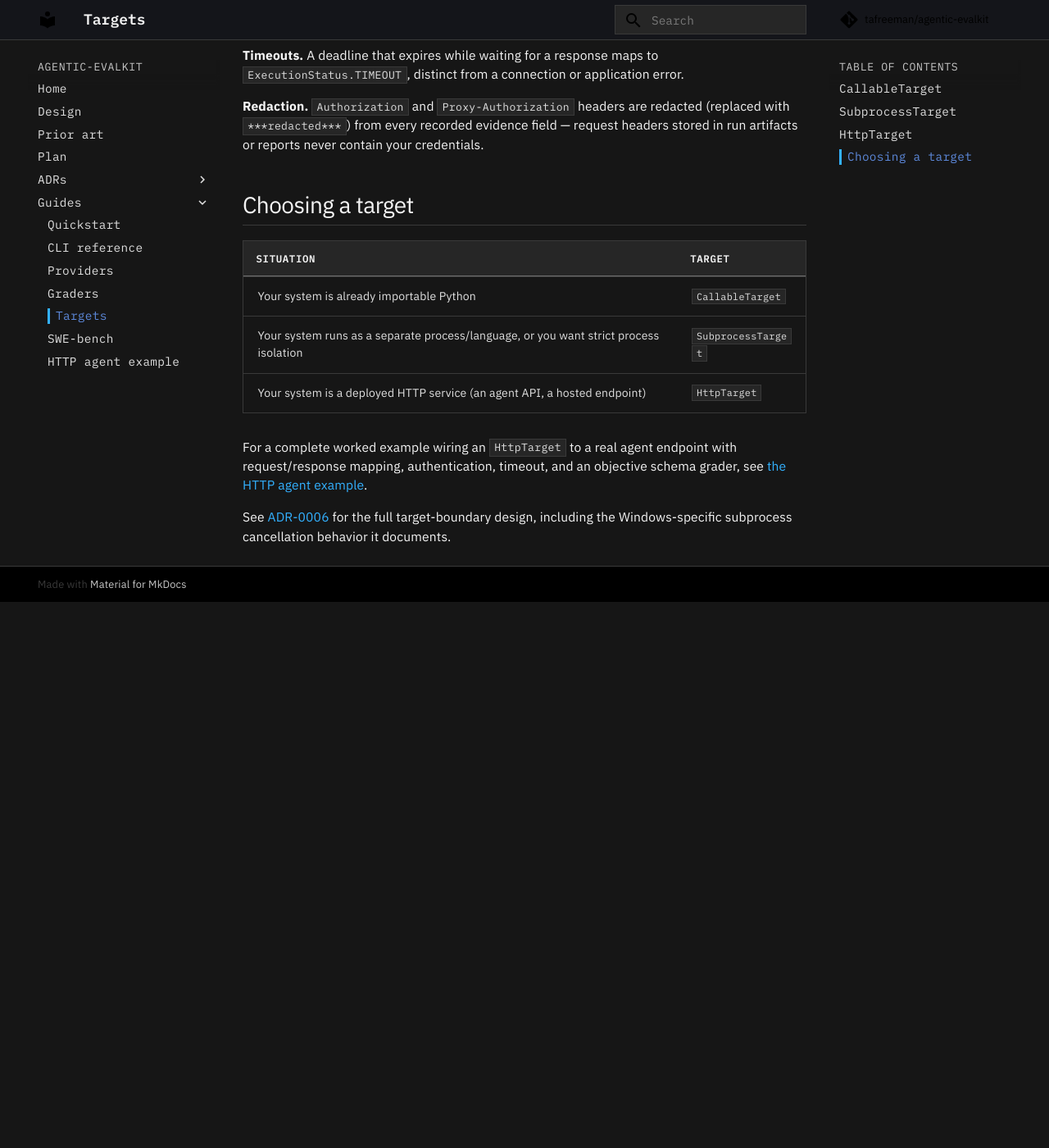
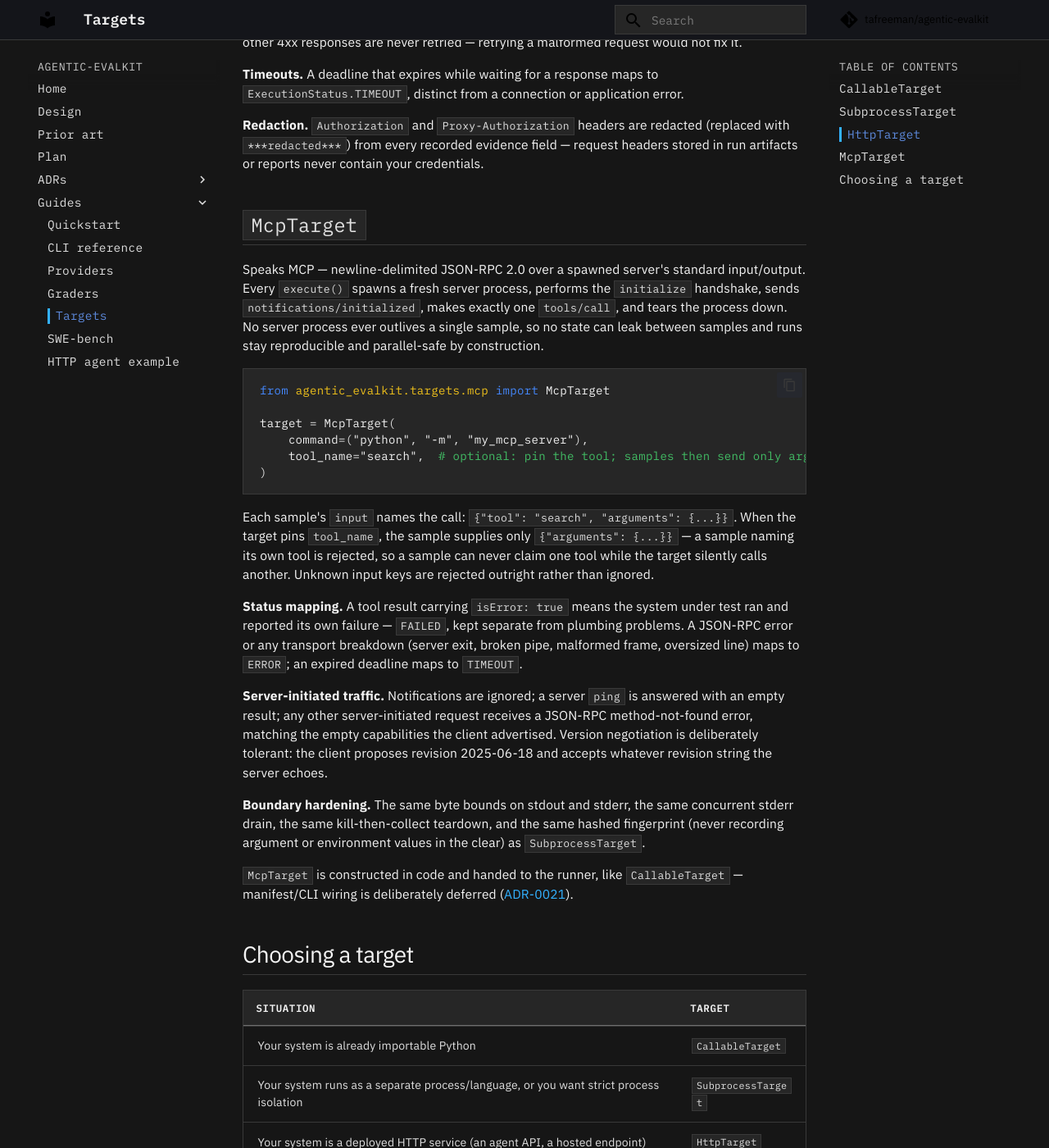
Before and after one commit to tafreeman/agentic-evalkit, an MkDocs documentation site: the page built from docs/guides/targets.md, in a window 1280 px wide and 1400 px high, scrolled down 2509 px. Shown: the whole window at 82% size. Built offline with MkDocs 1.6.1 and Material for MkDocs 9.7.7, drawn with Linux system fonts in a browser that asks for light colours; comment, search, counter and statistics services are not loaded; before the commit the page ends 3243 px from its top, so only the background shows below that; some of the changed text lies outside the part shown.

Commit message:
feat(targets): add McpTarget MCP stdio execution target (ADR-0021)
Grading a tool behind an MCP server previously required a bespoke shim
translating the SubprocessTarget JSONL protocol into MCP framing; every
shim re-implemented the handshake, framing, and teardown without the
byte bounds, concurrent stderr drain, and Windows-safe kill semantics
ADR-0006 requires at the target boundary.

McpTarget is a minimal hand-rolled MCP stdio client (no SDK dependency,
zero new runtime deps): spawn-per-sample for reproducibility and
parallel safety, tolerant version negotiation, exactly one tools/call
per execute(). isError maps to FAILED, transport breakdowns to ERROR,
deadlines to TIMEOUT, preserving ADR-0008's operational/task split. The
sibling boundary stays intact: servers are reached purely by spawning
an argument vector, never by import.

````diff
--- a/docs/guides/targets.md
+++ b/docs/guides/targets.md
@@ -5,8 +5,10 @@ invokes a system under test. Every adapter converts its raw outcome into a
 `NormalizedExecutionResult` with an `ExecutionStatus`
 (`completed`/`failed`/`timeout`/`cancelled`/`error`) before returning, so
 graders never see target-specific response shapes and no target-specific
-type ever leaks into a public model. The initial release ships exactly
-three adapters.
+type ever leaks into a public model. The initial release shipped exactly
+three adapters;
+[ADR-0021](../adr/0021-mcp-stdio-execution-target.md) added a fourth,
+`McpTarget`.
 
 ## `CallableTarget`
 
@@ -128,6 +130,53 @@ redacted (replaced with `***redacted***`) from every recorded evidence
 field — request headers stored in run artifacts or reports never contain
 your credentials.
 
+## `McpTarget`
+
+Speaks MCP — newline-delimited JSON-RPC 2.0 over a spawned server's
+standard input/output. Every `execute()` spawns a fresh server process,
+performs the `initialize` handshake, sends `notifications/initialized`,
+makes exactly one `tools/call`, and tears the process down. No server
+process ever outlives a single sample, so no state can leak between
+samples and runs stay reproducible and parallel-safe by construction.
+
+```python
+from agentic_evalkit.targets.mcp import McpTarget
+
+target = McpTarget(
+    command=("python", "-m", "my_mcp_server"),
+    tool_name="search",  # optional: pin the tool; samples then send only arguments
+)
+```
+
+Each sample's `input` names the call:
+`{"tool": "search", "arguments": {...}}`. When the target pins
+`tool_name`, the sample supplies only `{"arguments": {...}}` — a sample
+naming its own tool is rejected, so a sample can never claim one tool
+while the target silently calls another. Unknown input keys are rejected
+outright rather than ignored.
+
+**Status mapping.** A tool result carrying `isError: true` means the
+system under test ran and reported its own failure — `FAILED`, kept
+separate from plumbing problems. A JSON-RPC error or any transport
+breakdown (server exit, broken pipe, malformed frame, oversized line)
+maps to `ERROR`; an expired deadline maps to `TIMEOUT`.
+
+**Server-initiated traffic.** Notifications are ignored; a server `ping`
+is answered with an empty result; any other server-initiated request
+receives a JSON-RPC method-not-found error, matching the empty
+capabilities the client advertised. Version negotiation is deliberately
+tolerant: the client proposes revision 2025-06-18 and accepts whatever
+revision string the server echoes.
+
+**Boundary hardening.** The same byte bounds on stdout and stderr, the
+same concurrent stderr drain, the same kill-then-collect teardown, and
+the same hashed fingerprint (never recording argument or environment
+values in the clear) as `SubprocessTarget`.
+
+`McpTarget` is constructed in code and handed to the runner, like
+`CallableTarget` — manifest/CLI wiring is deliberately deferred
+([ADR-0021](../adr/0021-mcp-stdio-execution-target.md)).
+
 ## Choosing a target
 
 | Situation | Target |
@@ -135,6 +184,7 @@ your credentials.
 | Your system is already importable Python | `CallableTarget` |
 | Your system runs as a separate process/language, or you want strict process isolation | `SubprocessTarget` |
 | Your system is a deployed HTTP service (an agent API, a hosted endpoint) | `HttpTarget` |
+| Your system is a tool behind an MCP stdio server | `McpTarget` |
 
 For a complete worked example wiring an `HttpTarget` to a real agent
 endpoint with request/response mapping, authentication, timeout, and an
--- a/mkdocs.yml
+++ b/mkdocs.yml
@@ -64,6 +64,7 @@ nav:
       - "0018: Redact and bound judge candidate output": adr/0018-redact-and-bound-judge-candidate-output.md
       - "0019: Retract unshipped entry-point plugin discovery": adr/0019-retract-unshipped-entry-point-plugin-discovery.md
       - "0020: Wilson lower-bound judge floor and response envelope": adr/0020-wilson-lower-bound-judge-floor-and-response-envelope.md
+      - "0021: MCP stdio execution target": adr/0021-mcp-stdio-execution-target.md
   - Guides:
       - Quickstart: guides/quickstart.md
       - CLI reference: guides/cli-reference.md
````
Also changed, not shown: README.md (+2 -2 lines), docs/adr/0021-mcp-stdio-execution-target.md (added, +118 -0 lines), docs/index.md (+8 -8 lines), 5 other files.
